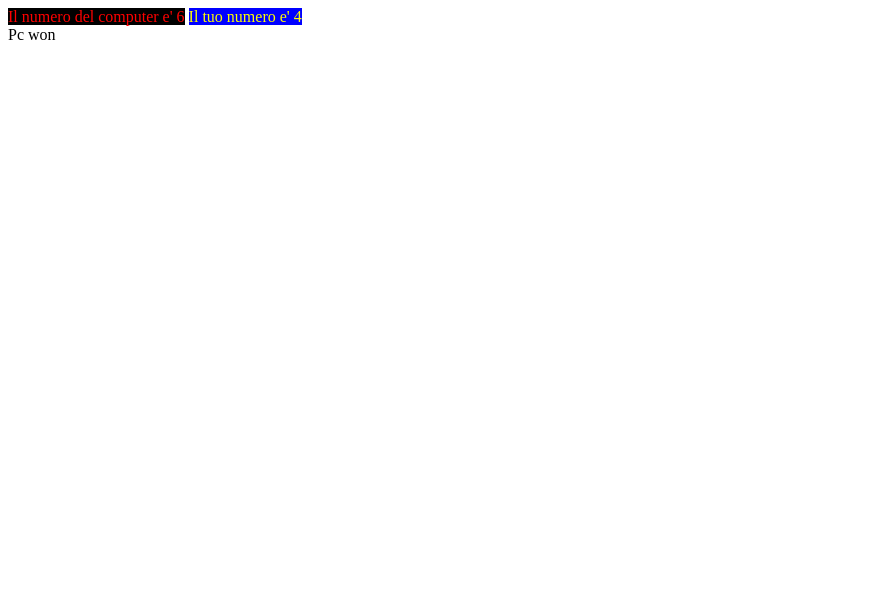
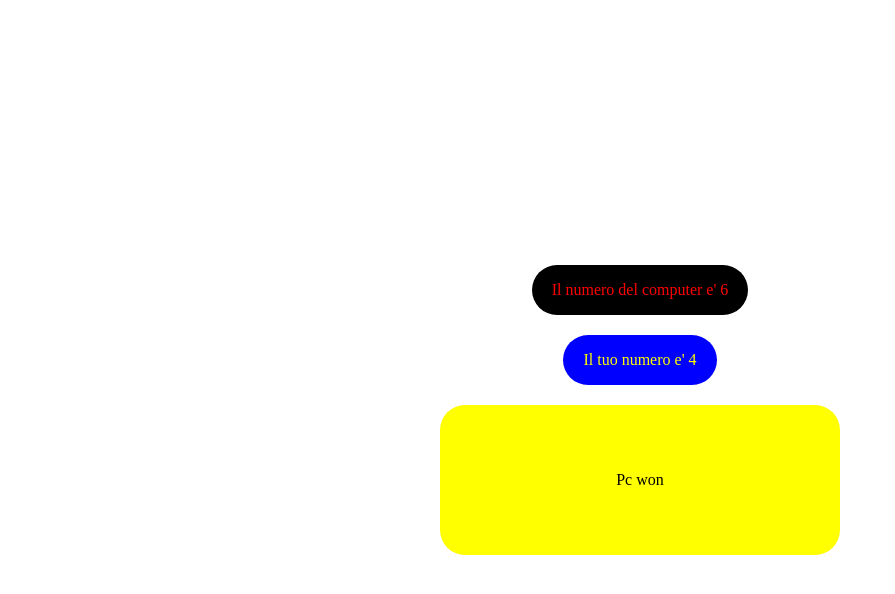
Before and after one commit to DaveKnud/js-mail-dadi, a plain HTML site: page dadi/index.html in a window 1280 px wide. Both pictures are taken after a click on the button "Generete Pc Number". Shown: the whole page, without its empty margins (0-895 px from the left). Drawn offline with Linux system fonts and the light colour scheme.

Commit message:
Completato ( aggiunto anche un po di css)

```diff
--- a/dadi/index.html
+++ b/dadi/index.html
@@ -4,7 +4,8 @@
     <meta charset="UTF-8">
     <meta http-equiv="X-UA-Compatible" content="IE=edge">
     <meta name="viewport" content="width=device-width, initial-scale=1.0">
-    <title>Email</title>
+    <link rel="stylesheet" href="style.css">
+    <title>Dadi</title>
 </head>
 <body>
     <!-- //Container pc// -->
--- a/dadi/main.js
+++ b/dadi/main.js
@@ -22,7 +22,6 @@ console.log(buttonUser);
 //add 'click' to PC button
 buttonPc.addEventListener('click',
     function(){
-
         //Creazione Numero random Pc
         const numeroRandomPc = Math.floor(Math.random()*6 +1);
         let messaggioPc = "Il numero del computer e' ";
@@ -40,16 +39,12 @@ buttonPc.addEventListener('click',
         }
 
         else document.getElementById("container-winner").innerHTML = "You won";
+
+          //DECORATION
+          document.getElementById("container-winner").style.backgroundColor = "yellow";
+          document.getElementById("container-pc").style.color = "red";
+          document.getElementById("container-pc").style.backgroundColor = "black";
+          document.getElementById("container-user").style.color = "yellow";
+          document.getElementById("container-user").style.backgroundColor = "blue";
     }
 )
-
-
-
-
-
-//DECORATION
-document.getElementById("container-pc").style.color = "red";
-document.getElementById("container-pc").style.backgroundColor = "black";
-
-document.getElementById("container-user").style.color = "yellow";
-document.getElementById("container-user").style.backgroundColor = "blue";
--- a/dadi/style.css
+++ b/dadi/style.css
@@ -2,4 +2,50 @@
     margin: 0;
     padding: 0;
     box-sizing: border-box;
+    text-align: center;
+
+
 }
+
+body{
+    height: 100vh;
+    display: flex;
+    flex-direction: column;
+    align-items: center;
+    justify-content: center;
+}
+
+#container-pc{
+    height: 50px ;
+    padding: 20px;
+    border-radius: 25px;
+    display: flex;
+    align-items:center;
+    justify-content: center;
+    margin-top: 20px;
+
+
+
+}
+
+#container-user{
+    height: 50px ;
+    padding: 20px;
+    border-radius: 25px;
+    display: flex;
+    align-items:center;
+    justify-content: center;
+    margin-top: 20px;
+
+}
+
+
+#container-winner{
+    height: 150px ;
+    width: 400px;
+    border-radius: 25px;
+    display: flex;
+    align-items:center;
+    justify-content: center;
+    margin-top: 20px;
+}
```
